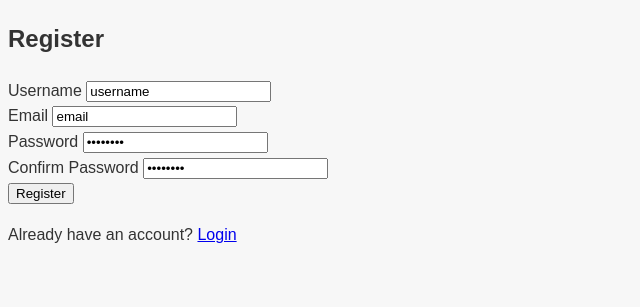
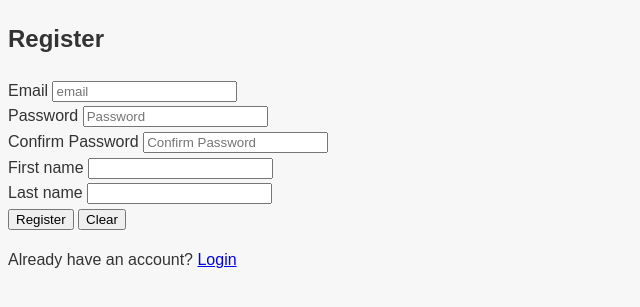
Before and after one commit to DAlexanderNZ/target-rifle-scores, a Flask app: page /register in a window 1280 px wide. Shown: the part 82-389 px from the top of the page, without its empty margins (0-640 px from the left). Run offline with Flask 3, Linux system fonts and the light colour scheme; parts of the project's set-up code (start-up, migrations or seed data) failed here and were passed over.

Commit message:
continued work on user account auth pages and database requirements

```diff
--- a/app.py
+++ b/app.py
@@ -1,9 +1,13 @@
-from flask import Flask, render_template, request, Response, redirect
+from flask import Flask, render_template, request, Response, redirect, flash
 from database import database
 from datetime import date
 import json
+import secrets
 
 app = Flask(__name__)
+#New App Secret key on start. Needs to be a stored key for production
+SECRET_KEY = secrets.token_hex(16)
+app.secret_key = SECRET_KEY
 db = database()
 
 @app.route('/')
@@ -224,11 +228,14 @@ def register():
 
 @app.route('/register', methods=['POST'])
 def register_sub():
-    username = request.form['username']
+    email = request.form['email']
     password = request.form['password']
-    email = request.form['email']
-    #TODO: DB insert
-
+    first_name = request.form['first_name']
+    last_name = request.form['last_name']
+    #TODO: Check existing user before creating user
+    new_user = {'email': email, 'password': password, 'first_name': first_name, 'last_name': last_name}
+    db.register_user(new_user)
+    flash(f'New user with email {email} has been registered')
     return redirect(request.referrer)
 
 @app.route('/login', methods=['GET'])
--- a/templates/login.html
+++ b/templates/login.html
@@ -15,6 +15,8 @@
                     <input type="password" name="password" class="form-control" required>
                 </div>
                 <button type="submit" class="btn btn-primary">Login</button>
+                <button type="reset">Clear</button>
+                <p>Don't have an account? <a href="{{ url_for('register') }}">Register</a></p>
             </form>
         </div>
     </div>
--- a/templates/register.html
+++ b/templates/register.html
@@ -8,28 +8,63 @@
                 <h2 class="text-center">Register</h2>
                 <form action="{{ url_for('register') }}" method="post">
                     <div class="form-group">
-                        <label for="username">Username</label>
-                        <input type="text" name="username" class="form-control" value="username">
-                    </div>
-                    <div class="form-group">
                         <label for="email">Email</label>
-                        <input type="email" name="email" class="form-control" value="email">
+                        <input type="email" name="email" class="form-control" placeholder="email" required>
                     </div>
                     <div class="form-group">
                         <label for="password">Password</label>
-                        <input type="password" name="password" class="form-control" value="password">
+                        <input type="password" name="password" id="password" class="form-control" placeholder="Password" pattern="(?=.*\d)(?=.*[a-z])(?=.*[A-Z]).{12,}" title="Must contain at least one number and one uppercase and lowercase letter, and at least 12 or more characters" required>
                     </div>
                     <div class="form-group">
                         <label for="confirm_password">Confirm Password</label>
-                        <input type="password" name="confirm_password" class="form-control" value="password">
+                        <input type="password" name="confirm_password" id="confirm_password" class="form-control" placeholder="Confirm Password" required>
+                    </div>
+                    <div class="form-group">
+                        <label for="first name">First name</label>
+                        <input type="text" name="first_name" class="form-control" required>
+                    </div>
+                    <div class="form-group">
+                        <label for="last name">Last name</label>
+                        <input type="text" name="last_name" class="form-control">
                     </div>
                     <div class="form-group">
                         <button type="submit" class="btn btn-primary btn-block">Register</button>
+                        <button type="reset">Clear</button>
                     </div>
                     <p>Already have an account? <a href="{{ url_for('login') }}">Login</a></p>
                 </form>
+                <div class="container alert" id="flash_msgs">
+                    {% with messages = get_flashed_messages(with_categories=True) %}
+                        {% if messages %}
+                            {% for category, message in messages %}
+                            <div class="alert" role="alert">
+                                <p>{{ message }}</p>
+                                <button type="button" class="close" data-dismiss="alert" onclick=reset_flash()>
+                                <span aria-hidden="true">&times;</span>
+                                </button>
+                            </div>
+                            {% endfor %}
+                        {% endif %}
+                    {% endwith %}
+                </div>
             </div>
         </div>
     </div>
 </div>
+<script>
+    let password = document.getElementById('password'), confirm_password = document.getElementById('confirm_password')
+    function validatePassword(){
+        if(password.value != confirm_password.value) {
+            confirm_password.setCustomValidity("Passwords Don't Match");
+        } else {
+            confirm_password.setCustomValidity('');
+        }
+    }
+    password.onchange = validatePassword;
+    confirm_password.onkeyup = validatePassword;
+
+    function reset_flash(){
+        document.getElementById('flash_msgs').innerHTML = '';
+    }
+</script>
 {% endblock %}
```
Also changed, not shown: database.py (+16 -1 lines).
